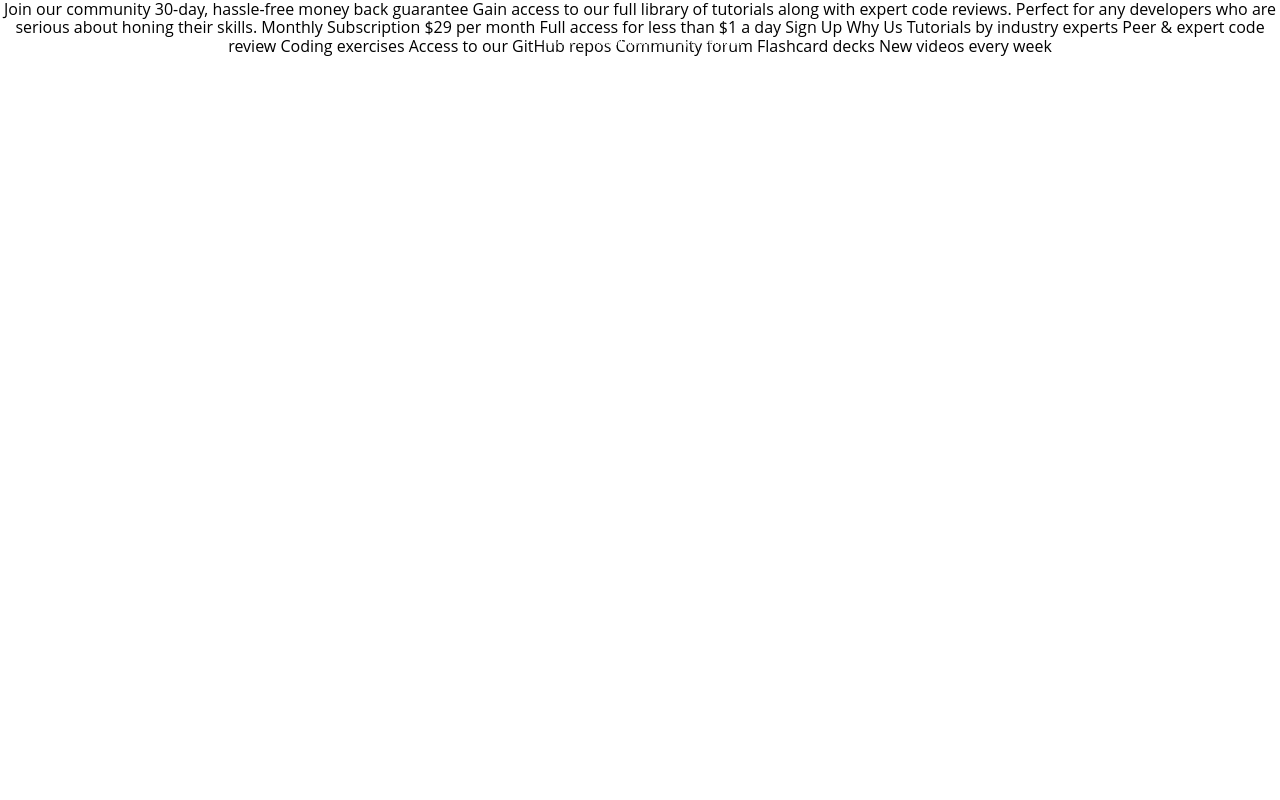
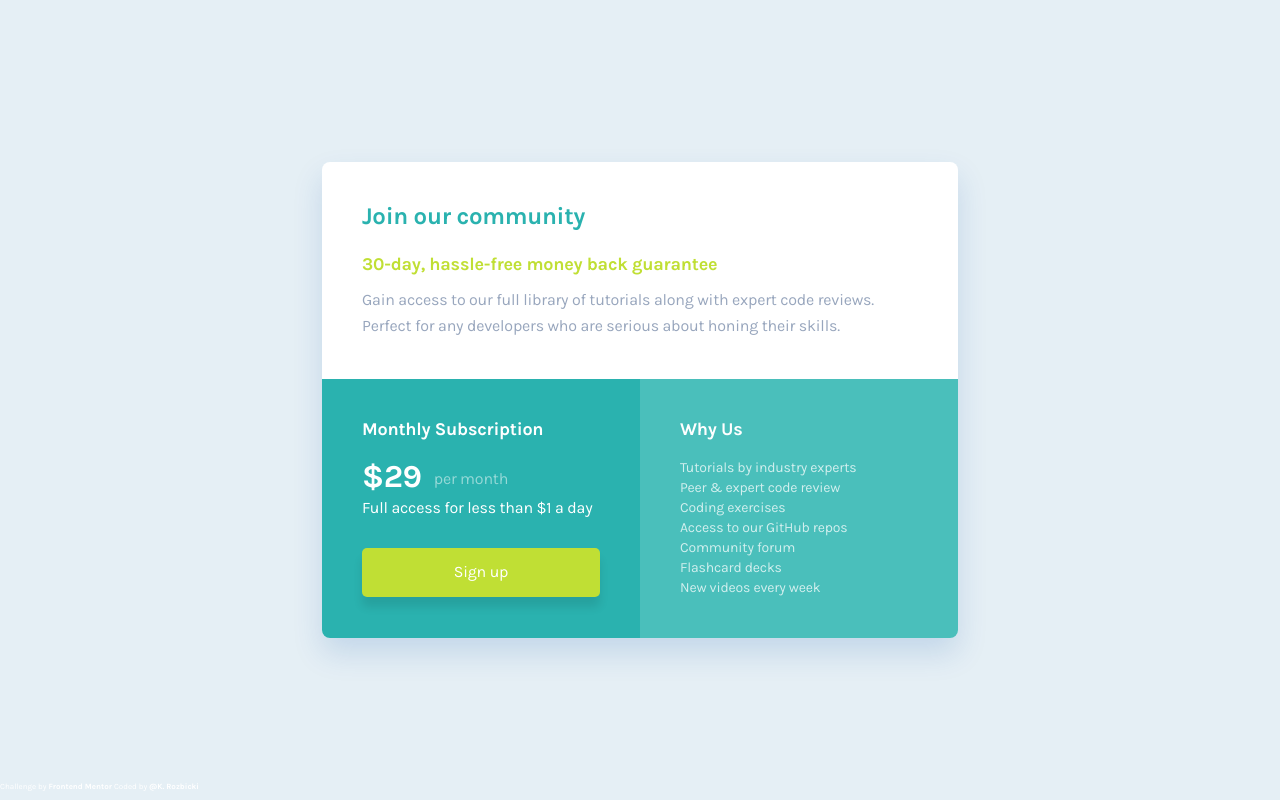
Before and after one commit to KrzysztofRozbicki/fem-challenge-14, a plain HTML site: page index.html in a window 1280 px wide. Drawn offline with Linux system fonts and the light colour scheme.

Commit message:
Final draft v 1.0

```diff
--- a/index.html
+++ b/index.html
@@ -7,19 +7,45 @@
     <meta http-equiv="X-UA-Compatible" content="IE=edge" />
     <meta name="viewport" content="width=device-width, initial-scale=1.0" />
     <!-- displays site properly based on user's device -->
-
+    <link rel="preconnect" href="https://fonts.googleapis.com" />
+    <link rel="preconnect" href="https://fonts.gstatic.com" crossorigin />
+    <link
+      href="https://fonts.googleapis.com/css2?family=Karla:wght@400;700&display=swap"
+      rel="stylesheet"
+    />
     <link rel="icon" type="image/png" sizes="32x32" href="./images/favicon-32x32.png" />
 
     <title>Frontend Mentor | Single Price Grid Component</title>
   </head>
   <body>
-    Join our community 30-day, hassle-free money back guarantee Gain access to our full library of
-    tutorials along with expert code reviews. Perfect for any developers who are serious about
-    honing their skills. Monthly Subscription &dollar;29 per month Full access for less than
-    &dollar;1 a day Sign Up Why Us Tutorials by industry experts Peer &amp; expert code review
-    Coding exercises Access to our GitHub repos Community forum Flashcard decks New videos every
-    week
-
+    <main class="container">
+      <section class="wrapper hero bg-100">
+        <h1 class="hero__header header-700">Join our community</h1>
+        <h2 class="hero__header-2 text-475">30-day, hassle-free money back guarantee</h2>
+        <p class="text-450">
+          Gain access to our full library of tutorials along with expert code reviews. Perfect for
+          any developers who are serious about honing their skills.
+        </p>
+      </section>
+      <section class="wrapper bg-700">
+        <h2 class="header-500">Monthly Subscription</h2>
+        <p class="header-900">$29<span class="text-500 text-500--transparent">per month</span></p>
+        <p class="text-500">Full access for less than $1 a day</p>
+        <button class="button">Sign up</button>
+      </section>
+      <section class="wrapper bg-600">
+        <h2 class="header-500">Why Us</h2>
+        <p class="text-400">
+          Tutorials by industry experts <br />
+          Peer &amp; expert code review <br />
+          Coding exercises <br />
+          Access to our GitHub repos <br />
+          Community forum <br />
+          Flashcard decks <br />
+          New videos every week
+        </p>
+      </section>
+    </main>
     <footer class="attribution">
       Challenge by
       <a
--- /dev/null
+++ b/sass/components/_button.scss
@@ -0,0 +1,18 @@
+@use '../utils' as *;
+
+.button {
+  @include text(var(--fs-500), var(--text-primary-100), 400, 1.17);
+  letter-spacing: -0.2px;
+  background-color: var(--button-primary-500);
+  border-radius: 5px;
+  padding-block: 0.9375rem;
+  box-shadow: var(--box-shadow-500);
+  width: 100%;
+  border: none;
+  margin-top: 1.675rem;
+  &:focus,
+  &:hover {
+    cursor: pointer;
+    box-shadow: var(--box-shadow-550);
+  }
+}
--- a/sass/components/_index.scss
+++ b/sass/components/_index.scss
@@ -1 +1,2 @@
 @forward '../components/attribution';
+@forward '../components/button';
--- a/sass/main.scss
+++ b/sass/main.scss
@@ -4,5 +4,52 @@
 body {
   font-family: var(--ff-primary);
   position: relative;
-  text-align: center;
+  min-height: 100vh;
+  display: flex;
+  justify-content: center;
+  align-items: center;
+  padding: 2rem;
+  background-color: var(--bg-primary-500);
 }
+
+.container {
+  box-shadow: var(--box-shadow-600);
+  border-radius: 0.5rem;
+  max-width: 39.75rem;
+  display: grid;
+  grid-template-columns: 1fr;
+  overflow: hidden;
+}
+
+.wrapper {
+  padding: 1.5rem;
+}
+
+.hero {
+  padding-top: 1.75rem;
+  padding-bottom: 2rem;
+  &__header {
+    margin-bottom: 1.5rem;
+  }
+  &__header-2 {
+    margin-bottom: 0.75rem;
+  }
+}
+
+@media (min-width: $desktop-size) {
+  .container {
+    grid-template-columns: repeat(2, 1fr);
+  }
+  .wrapper {
+    padding: 2.5rem;
+  }
+
+  .hero {
+    padding-block: 2.5rem;
+    grid-column: span 2;
+  }
+
+  .header-2 {
+    margin-bottom: 1rem;
+  }
+}
--- a/sass/utils/_typography.scss
+++ b/sass/utils/_typography.scss
@@ -7,16 +7,69 @@
   line-height: $line;
 }
 
+.header-500 {
+  @include text(var(--fs-600), var(--text-primary-100), 700, 1.17);
+  letter-spacing: -0.22px;
+  margin-bottom: 1.125rem;
+}
+
 .header-700 {
-  @include text(var(--fs-700), var(--text-primary-100), 600, 1.5);
-  font-family: var(--ff-secondary);
+  @include text(var(--fs-700), var(--text-accent-500), 700, 1.17);
+  letter-spacing: -0.25px;
+}
+
+.header-900 {
+  @include text(var(--fs-900), var(--text-primary-100), 700, 1.17);
+  letter-spacing: -0.4px;
 }
 
 .text-400 {
-  @include text(var(--fs-400), var(--bg-primary-500), 400, 1.5);
-  font-family: var(--ff-secondary);
+  @include text(var(--fs-400), var(--text-primary-400), 400, 1.43);
+  letter-spacing: -0.17px;
+}
+
+.text-450 {
+  @include text(var(--fs-450), var(--text-primary-500), 400, 1.625rem);
+  letter-spacing: -0.17px;
+}
+
+.text-475 {
+  @include text(var(--fs-475), var(--text-accent-600), 700, 1.33);
+  letter-spacing: -0.19px;
 }
 
 .text-500 {
-  @include text(var(--fs-500), var(--text-primary-100), 300, 1.5);
+  @include text(var(--fs-500), var(--text-primary-100), 400, 1.625);
+  letter-spacing: -0.2px;
+  &--transparent {
+    color: var(--text-primary-300);
+    margin-left: 0.75rem;
+    vertical-align: middle;
+  }
 }
+
+.bg-100 {
+  background-color: var(--bg-primary-100);
+}
+.bg-600 {
+  background-color: var(--bg-primary-600);
+}
+
+.bg-700 {
+  background-color: var(--bg-primary-700);
+}
+
+@media (min-width: $desktop-size) {
+  .header-700 {
+    letter-spacing: -0.3px;
+  }
+
+  .text-475 {
+    letter-spacing: -0.22px;
+    line-height: 1.17;
+  }
+
+  .text-450 {
+    letter-spacing: -0.2px;
+  }
+}
--- a/sass/utils/_vars.scss
+++ b/sass/utils/_vars.scss
@@ -1,29 +1,41 @@
 :root {
-  --ff-primary: 'Open Sans', sans-serif;
-  --ff-secondary: 'Poppins', sans-serif;
+  --ff-primary: 'Karla', sans-serif;
 
   --fs-300: 0.5rem;
-  --fs-400: 0.75rem; //12px
-  --fs-500: 1rem; //16px
-  --fs-700: 1.5rem; //24px
+  --fs-400: 0.875rem; //14px CONST
+  --fs-450: 0.875rem; //14px
+  --fs-475: 0.9375rem; //15px
+  --fs-500: 1rem; //16px CONST
+  --fs-600: 1.125rem; //18px CONST
+  --fs-700: 1.25rem; //20px
+  --fs-900: 2rem; //32px CONST
 
   --text-primary-100: #ffffff;
+  --text-primary-300: hsla(0, 0%, 100%, 0.5);
+  --text-primary-400: hsla(0, 0%, 100%, 0.75);
+  --text-primary-500: hsl(218, 22%, 67%);
 
-  --bg-primary-500: hsl(257, 40%, 49%);
+  --text-accent-500: hsl(179, 62%, 43%);
+  --text-accent-600: hsl(71, 73%, 54%);
 
-  --button-primary-100: var(--text-primary-100);
-  --button-accent-500: hsl(300, 69%, 71%);
+  --bg-primary-100: var(--text-primary-100);
+  --bg-primary-500: hsl(204, 43%, 93%);
+  --bg-primary-600: hsl(178, 48%, 52%);
+  --bg-primary-700: var(--text-accent-500);
 
-  --box-shadow-500: 1px 3px 5px rgba(0, 0, 0, 0.269022);
-  --box-shadow-600: 2px 4px 9px 3px rgba(0, 0, 0, 0.258633);
+  --button-primary-500: var(--text-accent-600);
+
+  --box-shadow-500: 0px 10px 10px rgba(0, 0, 0, 0.0973011);
+  --box-shadow-550: inset 0px 10px 10px rgba(0, 0, 0, 0.0973011);
+  --box-shadow-600: 0px 15px 30px rgba(0, 81, 171, 0.148847);
 }
 
-$desktop-size: 64em;
+$desktop-size: 48em;
 
 @media (min-width: $desktop-size) {
   :root {
-    --fs-400: 1.125rem; //18px
-    --fs-500: 1.125rem; //18px
-    --fs-700: 2.5rem; //40px
+    --fs-450: 1rem; //16px
+    --fs-475: 1.125rem; //18px
+    --fs-700: 1.5rem; //24px
   }
 }
```
Also changed, not shown: css/main.min.css, sass/utils/_index.scss (line endings or trailing spaces), 2 other files.
